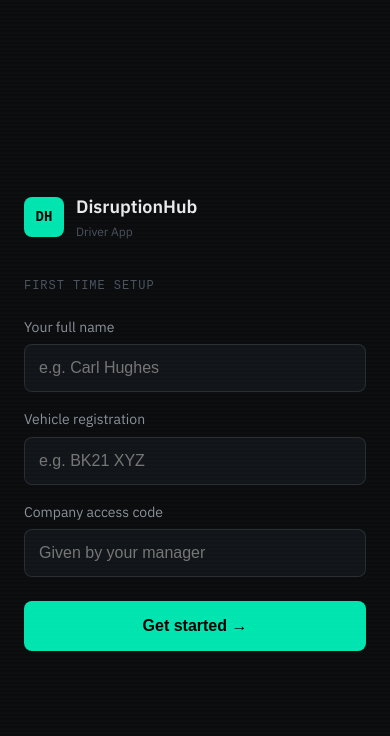
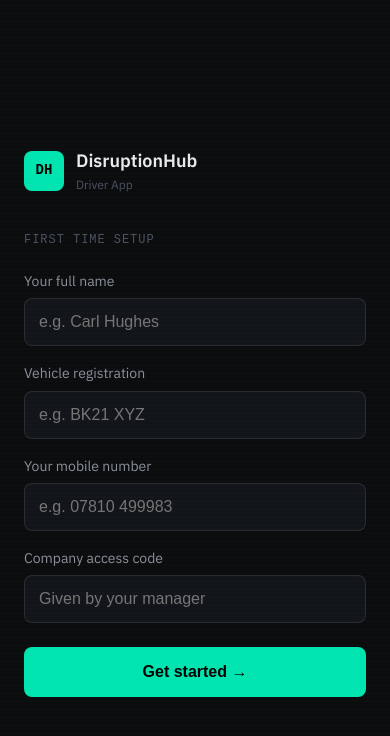
Before and after one commit to waterwellproject8-star/disruption-hub, a Next.js app: page /driver in a window 390 px wide. Shown: the top 736 px of the page. Built offline with nearby package versions, Linux system fonts and the light colour scheme.

Commit message:
add driver phone to setup, pass to approvals so YES sends driver SMS

```diff
--- a/app/api/driver/alert/route.js
+++ b/app/api/driver/alert/route.js
@@ -83,6 +83,7 @@ export async function POST(request) {
     const {
       client_id,
       driver_name,
+      driver_phone,
       vehicle_reg,
       issue_description,
       human_description,
@@ -183,7 +184,7 @@ Provide immediate disruption analysis and action plan.`
             ref: ref || 'DRIVER-ALERT',
             carrier_name: extractCarrierName(fullResponse),
             carrier_phone: extractCarrierPhone(systemPrompt),
-            driver_phone: null,
+            driver_phone: driver_phone || null,
             script: firstAction,
             source: 'driver_alert'
           },
@@ -201,7 +202,7 @@ Provide immediate disruption analysis and action plan.`
           action_details: {
             vehicle_reg,
             ref: 'PRE-SHIFT',
-            driver_phone: null,
+            driver_phone: driver_phone || null,
             script: `Call ${driver_name} on ${vehicle_reg}. They flagged: ${human_description?.replace('Pre-shift fail: ', '') || 'vehicle defects'}. Assess whether vehicle is safe to depart.`,
             source: 'preshift_check'
           },
--- a/app/driver/page.js
+++ b/app/driver/page.js
@@ -94,7 +94,7 @@ export default function DriverApp() {
   const [jobs, setJobs]           = useState([])
   const [loading, setLoading]     = useState(true)
   const [activeJob, setActiveJob] = useState(null)
-  const [driverInfo, setDriverInfo] = useState({ name:'', clientId:'', vehicleReg:'' })
+  const [driverInfo, setDriverInfo] = useState({ name:'', clientId:'', vehicleReg:'', phone:'' })
   const [setupDone, setSetupDone]   = useState(false)
   const [view, setView]             = useState('run') // run | preshift | issues | allruns
 
@@ -337,7 +337,7 @@ export default function DriverApp() {
 
     fetch('/api/driver/alert',{
       method:'POST',headers:{'Content-Type':'application/json'},
-      body:JSON.stringify({client_id:driverInfo.clientId,driver_name:driverInfo.name,vehicle_reg:driverInfo.vehicleReg,ref:job?.ref,issue_description:prompt,human_description:inputText||panelIssue?.label,location_description:gpsDescription,latitude:gpsCoords?.latitude,longitude:gpsCoords?.longitude})
+      body:JSON.stringify({client_id:driverInfo.clientId,driver_name:driverInfo.name,driver_phone:driverInfo.phone||null,vehicle_reg:driverInfo.vehicleReg,ref:job?.ref,issue_description:prompt,human_description:inputText||panelIssue?.label,location_description:gpsDescription,latitude:gpsCoords?.latitude,longitude:gpsCoords?.longitude})
     }).catch(()=>{})
 
     try {
@@ -369,6 +369,7 @@ export default function DriverApp() {
         body: JSON.stringify({
           client_id: driverInfo.clientId,
           driver_name: driverInfo.name,
+          driver_phone: driverInfo.phone || null,
           vehicle_reg: driverInfo.vehicleReg,
           issue_description: `PRE-SHIFT VEHICLE DEFECT. Driver ${driverInfo.name} (${driverInfo.vehicleReg}) flagged issues before starting shift: ${failed.map(f => f.replace(' — no issues','').replace(' — checked','').replace(' — at temp','').replace(' — clean & adjusted','').replace(' — secured properly','').replace(' — no damage or flats','')).join(', ')}. Vehicle may not be roadworthy. Ops manager must assess before driver departs.`,
           human_description: `⚠ Vehicle defects flagged: ${failed.map(f => f.split(' — ')[0]).join(', ')}`,
@@ -405,7 +406,7 @@ export default function DriverApp() {
           <div><div style={{fontSize:18,fontWeight:600}}>DisruptionHub</div><div style={{fontSize:12,color:'#4a5260'}}>Driver App</div></div>
         </div>
         <div style={{fontSize:12,color:'#4a5260',fontFamily:'monospace',letterSpacing:'0.08em',marginBottom:20}}>FIRST TIME SETUP</div>
-        {[{label:'Your full name',key:'name',placeholder:'e.g. Carl Hughes'},{label:'Vehicle registration',key:'vehicleReg',placeholder:'e.g. BK21 XYZ'},{label:'Company access code',key:'clientId',placeholder:'Given by your manager'}].map(f=>(
+        {[{label:'Your full name',key:'name',placeholder:'e.g. Carl Hughes'},{label:'Vehicle registration',key:'vehicleReg',placeholder:'e.g. BK21 XYZ'},{label:'Your mobile number',key:'phone',placeholder:'e.g. 07810 499983'},{label:'Company access code',key:'clientId',placeholder:'Given by your manager'}].map(f=>(
           <div key={f.key} style={{marginBottom:16}}>
             <div style={{fontSize:14,color:'#8a9099',marginBottom:6}}>{f.label}</div>
             <input value={driverInfo[f.key]} onChange={e=>setDriverInfo(p=>({...p,[f.key]:e.target.value}))} placeholder={f.placeholder}
```
